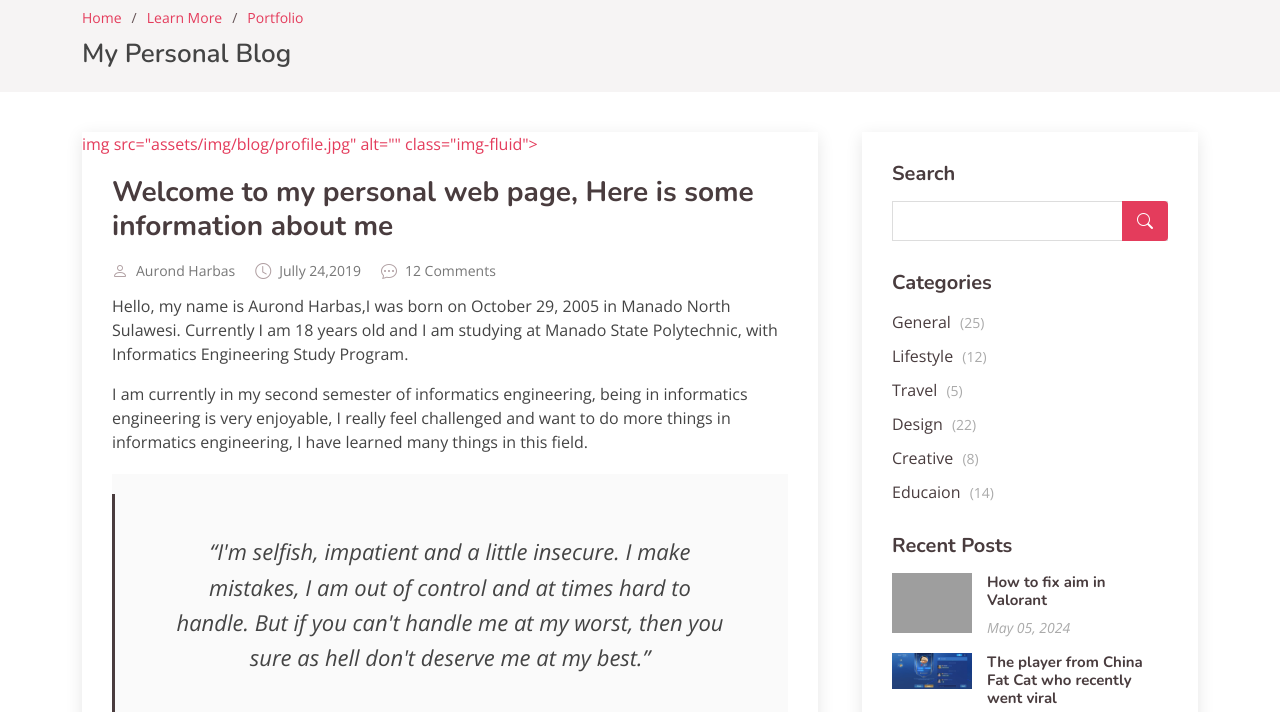
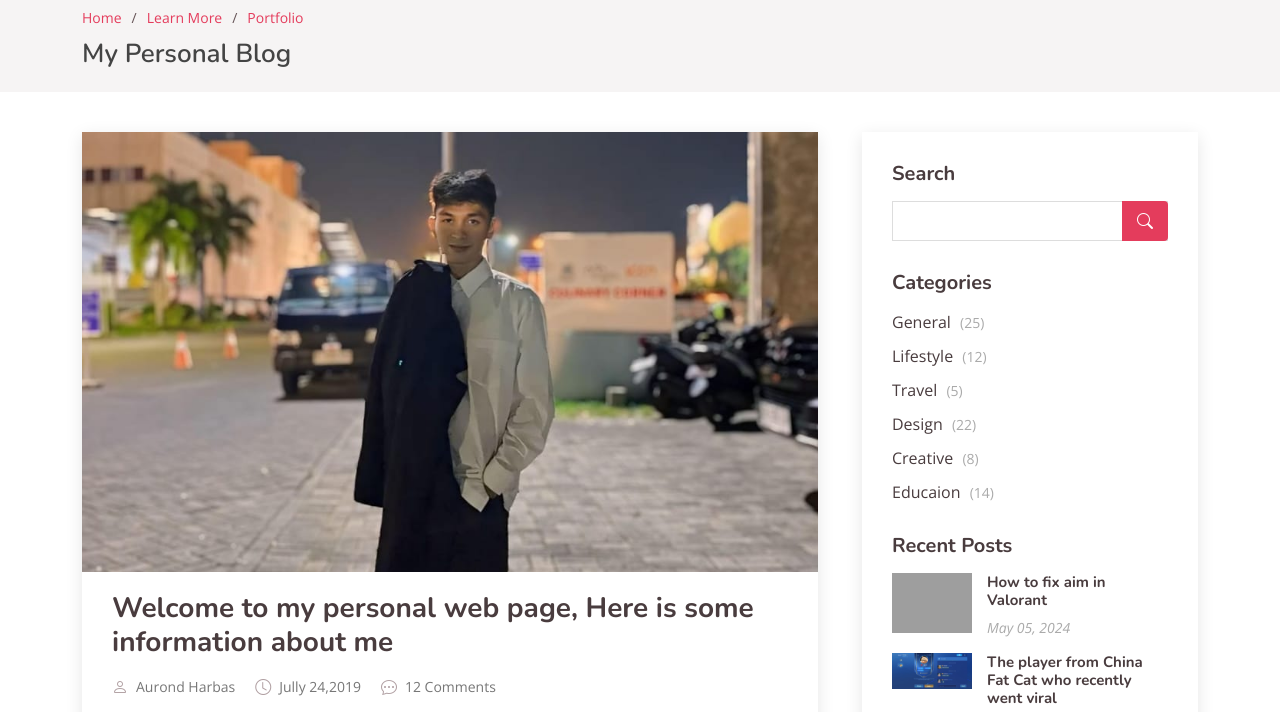
Before and after one commit to aurondharbas29/MyPersonalWeb, a plain HTML site: page blog-single.html in a window 1280 px wide. Shown: the part 75-787 px from the top of the page. Drawn offline with nearby package versions, Linux system fonts and the light colour scheme; grey boxes are pictures that could not be loaded.

Commit message:
Update blog-single.html

```diff
--- a/blog-single.html
+++ b/blog-single.html
@@ -79,7 +79,7 @@
             <article class="entry entry-single">
 
               <div class="entry-img">
-                <a href="assets/img/blog/profile.jpg" bla >img src="assets/img/blog/profile.jpg" alt="" class="img-fluid">
+                <a href="assets/img/blog/profile.jpg" bla ><img src="assets/img/blog/profile.jpg" alt="" class="img-fluid">
               </div>
 
               <h2 class="entry-title">
```
